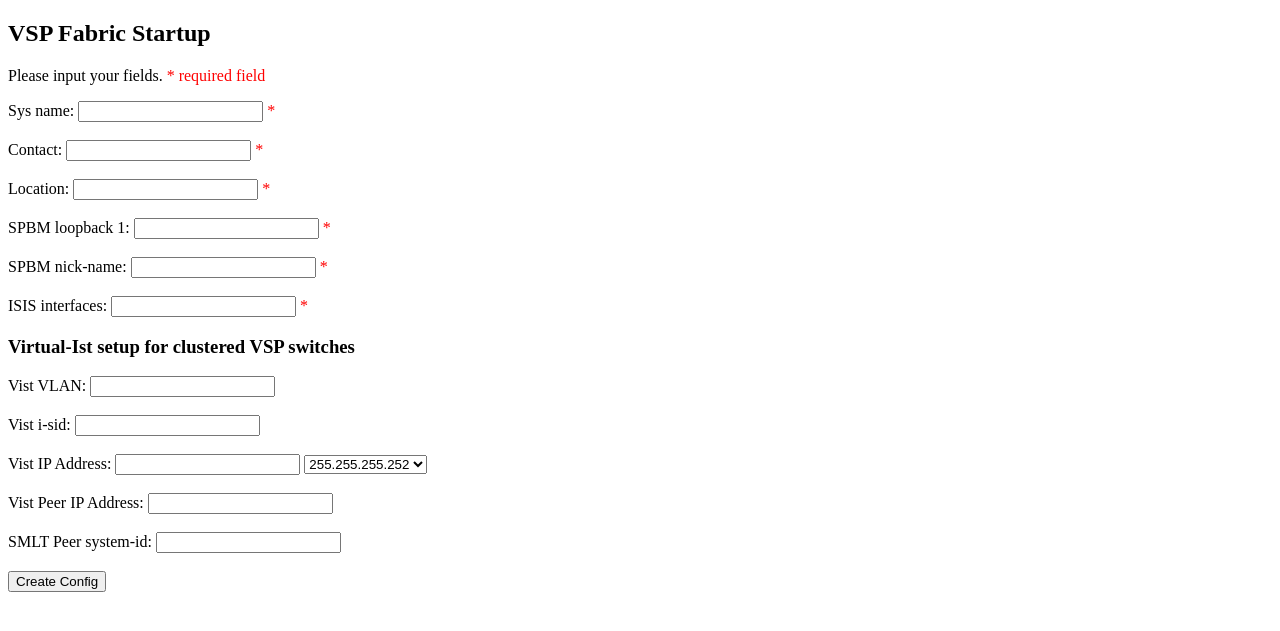
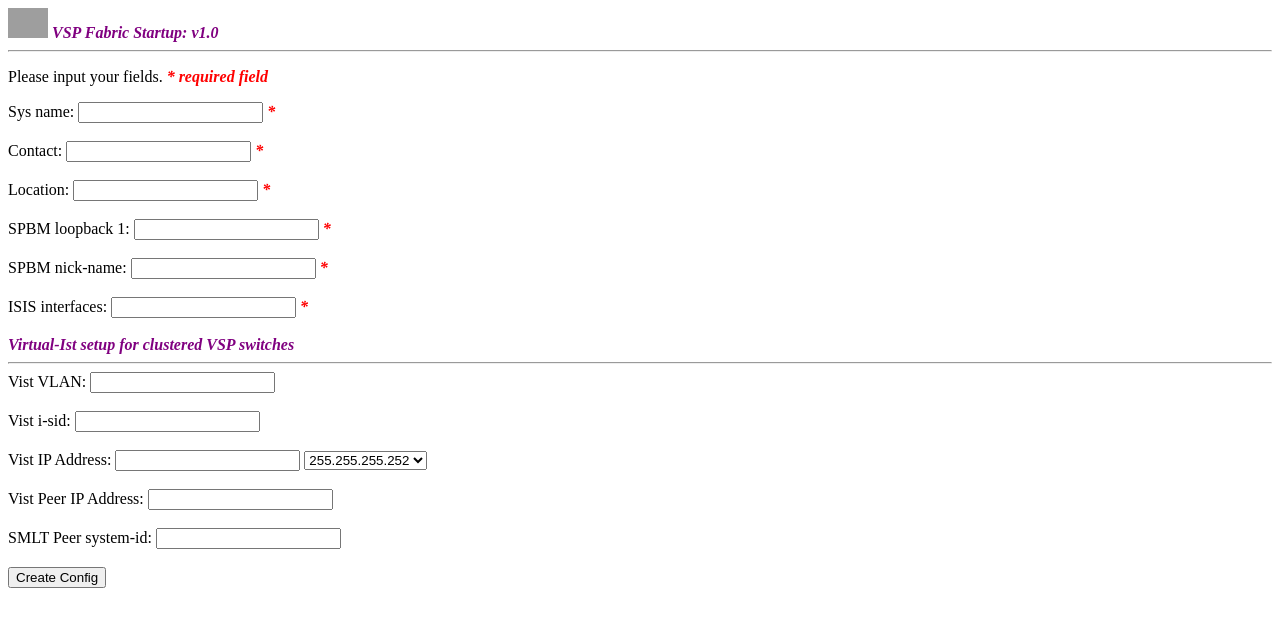
Before and after one commit to ospfbgp/stepcg-git, a PHP site: page /cfg-wizard/vsp-fabric.php in a window 1280 px wide. Shown: the top 631 px of the page. Run offline with PHP 8.4, Linux system fonts and the light colour scheme; data that the repository does not hold is empty; grey boxes are pictures that could not be loaded.

Commit message:
Update vsp-fabric.php

```diff
--- a/opt/www/cfg-wizard/vsp-fabric.php
+++ b/opt/www/cfg-wizard/vsp-fabric.php
@@ -3,10 +3,20 @@
 <head>
 <style>
 .error {color: #FF0000;}
+span {
+    font-weight: bold;
+    color: purple;
+    font-style: italic;
+}
 </style>
 </head>
 <body>
 
+<header>
+    <img src="/images/networkninja.png" height="30px" alt="STEPcg Network Ninja">
+    <span>VSP Fabric Startup: v1.0</span>
+    <hr>
+</header>
 <?php
 $manualarea = "5.2018";
 $pribvlan = "4051";
@@ -117,8 +127,6 @@
   return $data;
 }
 ?>
-
-<h2>VSP Fabric Startup</h2>
 <p>Please input your fields. <span class="error">* required field</span></p>
 <form method="post" action="<?php echo htmlspecialchars($_SERVER["PHP_SELF"]);?>">
   Sys name: <input type="text" name="sysname" value="<?php echo $sysname;?>">
@@ -138,7 +146,10 @@
   <br><br>
   ISIS interfaces: <input type="text" name="isisinterfaces" value="<?php echo $isisinterfaces;?>">
   <span class="error">* <?php echo $isisinterfacesErr;?></span>
-  <h3>Virtual-Ist setup for clustered VSP switches</h3>
+  <br>
+  <br>
+  <span>Virtual-Ist setup for clustered VSP switches</span>
+  <hr>
   Vist VLAN: <input type="text" name="vistvlan" value="<?php echo $vistvlan;?>">
   <span class="error"> <?php echo $vistvlanErr;?></span>
   <br><br>
@@ -169,7 +180,7 @@
 
 <?php
 if ($error == 0) {
-echo "<hr><h3>VSP Fabric Startup Configuration:</h3>";
+echo "<hr><span>VSP Fabric Startup Configuration:</span><br><br>";
 echo "
 enable<br>
 config t<br>
@@ -224,7 +235,7 @@
 ";
 
 if (!empty($_POST["vistvlan"])){
-echo "<h3>VSP Vist Configuration</h3>";
+echo "<span>VSP Vist Configuration:</span><br><br>";
 echo "
 enable<br>
 config t<br>
```
